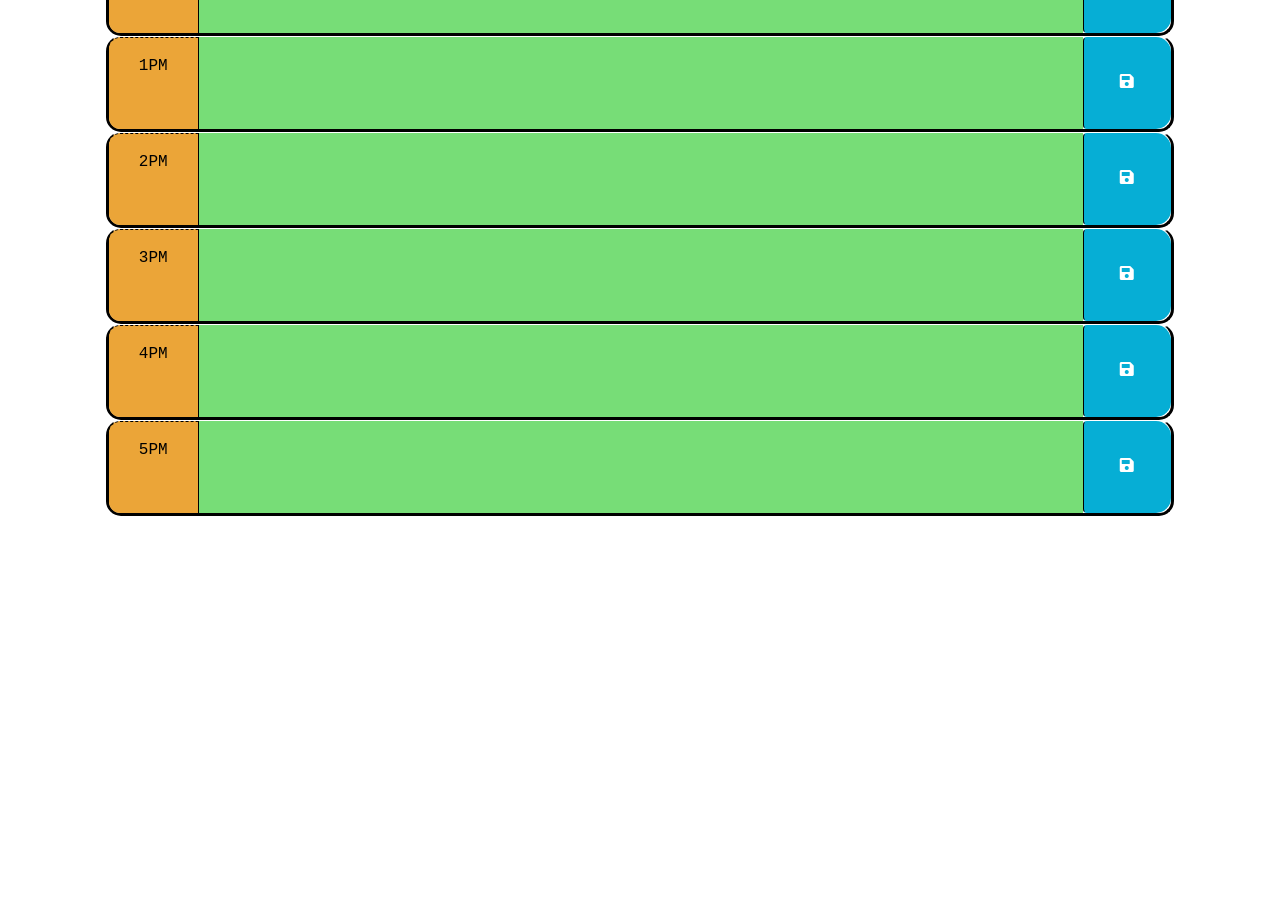
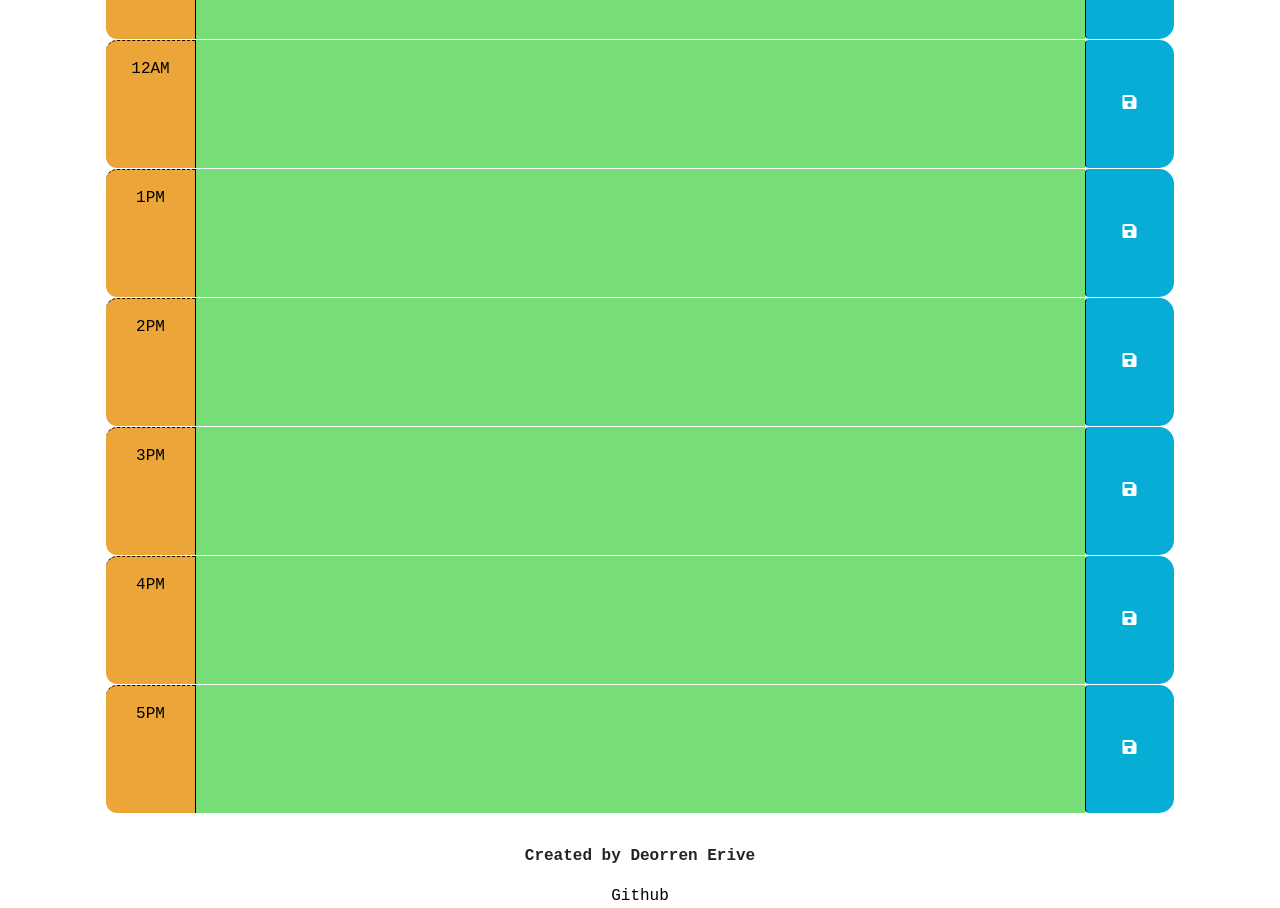
Before and after one commit to erive92d/Day-Planner, a plain HTML site: page index.html in a window 1280 px wide. Shown: the part 680-1588 px from the top of the page. Before the commit the page ends 1196 px from the top, so only its background shows below. Drawn offline with nearby package versions, Linux system fonts and the light colour scheme.

Commit message:
added footer

```diff
--- a/assets/script.js
+++ b/assets/script.js
@@ -196,20 +196,34 @@ function saveText() {
   }
   var textBars = document.querySelectorAll('.description')
   for(var i = 0; i < textBars.length; i++) {
+    textBars[i].setAttribute('style','color:black; font-weight: 700; font-size: 150%;')
     textBars[i].textContent = localStorage.getItem(i)
+  }
 
-
-  }
-  console.log(textBars)
 
 }
 
-// var lead = $('.lead')
 
-// localStorage.setItem('test','testing')
-// lead.text(localStorage.getItem('test'))
+
 
 create912();
 create1to5();
 saveText();
-console.log(localStorage.getItem(5))
+
+//footer
+
+var footer = document.createElement('footer');
+var footerItem = document.createElement('p')
+var anchor = document.createElement('a')
+
+anchor.setAttribute('href','https://github.com/erive92d')
+anchor.textContent = 'Github'
+anchor.setAttribute('style','text-decoration: none; color: black;')
+
+footer.setAttribute('style','text-align: center; margin-top: 3%;')
+
+footerItem.textContent = 'Created by Deorren Erive'
+footerItem.setAttribute('style','font-weight: 700;')
+
+footer.append(footerItem,anchor)
+mainContainer.append(footer)
--- a/assets/style.css
+++ b/assets/style.css
@@ -19,15 +19,16 @@ body {
 
   .time-block {
     border-radius: 15px;
-    border: 3px solid black;
-    flex-direction: row;
-
 
   }
 
+
+
   .row {
 
+
     border-top: 1px solid white;
+
 
 
 
@@ -76,6 +77,7 @@ body {
     background-color: #EBA538;
     border-top-left-radius: 0.7rem;
     border-bottom-left-radius: 0.7rem;
+
   }
 
   #currentDay {
```
Also changed, not shown: index.html (+2 -1 lines).
